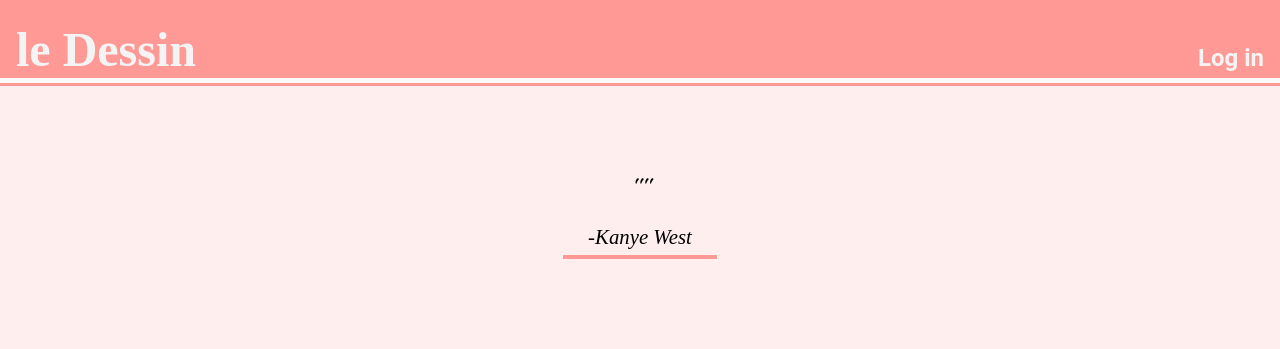
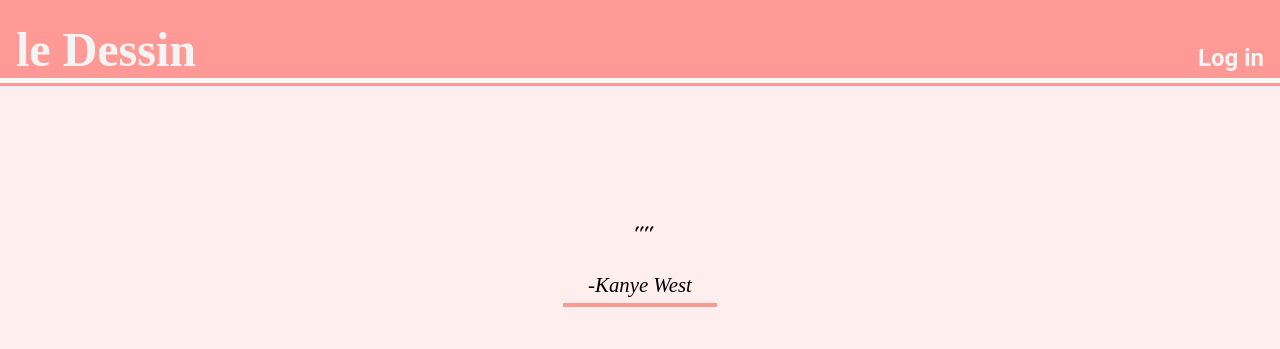
Before and after one commit to adamseth2/le-dessin-react-project, a React (Create React App) app: page /#/ in a window 1280 px wide. Shown: the top 349 px of the page. Built offline with nearby package versions, Linux system fonts and the light colour scheme; no server answers; the database is empty; a web font is replaced by a local one.

Commit message:
added motion frame

```diff
--- a/package.json
+++ b/package.json
@@ -8,10 +8,12 @@
     "@testing-library/user-event": "^7.2.1",
     "firebase": "^7.17.1",
     "font-awesome": "^4.7.0",
+    "framer-motion": "^2.6.6",
     "gh-pages": "^3.1.0",
     "node-sass": "^4.14.1",
     "react": "^16.13.1",
     "react-dom": "^16.13.1",
+    "react-intersection-observer": "^8.27.1",
     "react-router-dom": "^5.2.0",
     "react-scripts": "3.4.1"
   },
--- a/src/components/ArtPageItem.js
+++ b/src/components/ArtPageItem.js
@@ -55,7 +55,9 @@
           </tr>
         </tbody>
       </table>
-      <button className='buy-now'>
+      <button
+        className='buy-now'
+        onClick={() => alert('This feature is not yet implemented ')}>
         <i className='fa fa-shopping-cart'></i> Buy now
       </button>
     </div>
--- a/src/components/Gallery.js
+++ b/src/components/Gallery.js
@@ -10,9 +10,10 @@
       <h1>Gallery</h1>
       <div id='grid-wrapper'>
         {docs &&
-          docs.map(doc => (
+          docs.map((doc, photoNumber) => (
             <GalleryPhoto
               key={doc.id}
+              photoNumber={photoNumber}
               doc={doc}
               setClickedGalleryPhoto={setClickedGalleryPhoto}
             />
--- a/src/components/GalleryPhoto.js
+++ b/src/components/GalleryPhoto.js
@@ -1,11 +1,10 @@
 import React, { useState, useEffect } from 'react';
 import '../scss/GalleryPhoto.scss';
 import { Link } from 'react-router-dom';
-
-function GalleryPhoto({ doc, setClickedGalleryPhoto }) {
+import { motion } from 'framer-motion';
+function GalleryPhoto({ doc, setClickedGalleryPhoto, photoNumber }) {
   const { title, price, description, url, id } = doc;
   const [shortenDescription, setShortenDescription] = useState(false);
-
   const limitDescription = () => {
     const descriptionWordArray = description.split(' ', 16);
     console.log(descriptionWordArray);
@@ -19,17 +18,20 @@
   useEffect(() => {
     limitDescription();
   }, []);
-
   return (
     <Link to={'/Art/' + id} onClick={() => setClickedGalleryPhoto(doc)}>
-      <div className='gallery-photo'>
+      <motion.div
+        className='gallery-photo'
+        initial={{ opacity: 0 }}
+        animate={{ opacity: 1 }}
+        transition={{ delay: 1 + 0.6 * photoNumber }}>
         <img src={url} alt='Artwork' />
         <div className='caption-box'>
           <h3>{title}</h3>
           <p className='description'>{shortenDescription}</p>
           <p className='price'>{price}</p>
         </div>
-      </div>
+      </motion.div>
     </Link>
   );
 }
--- a/src/components/Title.js
+++ b/src/components/Title.js
@@ -1,6 +1,6 @@
 import React, { useState, useEffect } from 'react';
 import { title } from '../scss/Title.module.scss';
-
+import { motion } from 'framer-motion';
 function Title() {
   const [kanyeWestQuote, setKanyeWestQuote] = useState(null);
   const [appropriateQuote, setAppropriateQuote] = useState(false);
@@ -31,12 +31,18 @@
     } else setAppropriateQuote(true);
   }, [kanyeWestQuote]);
   return (
-    <div className={title}>
+    <motion.div
+      className={title}
+      initial={{ opacity: 0 }}
+      animate={{ opacity: 1 }}
+      transition={{ duration: 2 }}
+      // transition={{ delay: 0.5 }}
+    >
       {appropriateQuote && (
         <h2 className='kanye-west-quote'>{kanyeWestQuote}</h2>
       )}
       <p>-Kanye West</p>
-    </div>
+    </motion.div>
   );
 }
 
--- a/src/scss/GalleryPhoto.scss
+++ b/src/scss/GalleryPhoto.scss
@@ -1,11 +1,14 @@
 @import './default/default.scss';
 .gallery-photo {
   color: white;
-  box-shadow: 0px 10px 10px 0 rgba(0,0,0,0.3);
+  box-shadow: 0px 10px 10px 0 rgba(0,0,0,0.5);
   transition: 0.5s;
   margin-bottom: 1rem;
   &:hover {
     transform: scale(1.1);
+  box-shadow: 0px 10px 20px 0 rgba(0,0,0,0.4);
+  z-index: 100000;
+
   }
   img{
     width: 100%;
--- a/src/scss/Title.module.scss
+++ b/src/scss/Title.module.scss
@@ -29,7 +29,7 @@
   }
   @media only screen and (min-width: $computer-size) {
     & {
-        margin: 5rem 20%;
+        margin: 8rem 20% 12rem 20%;
     }
 }
 }
--- a/src/scss/pages/GuestUpload.scss
+++ b/src/scss/pages/GuestUpload.scss
@@ -19,7 +19,7 @@
     input[type="submit"]  {
       margin-top: 8rem;
       margin-bottom: 8rem;
-      width: 60%;
+      width: 100%;
     }
 }
 }
--- a/src/scss/pages/Login.scss
+++ b/src/scss/pages/Login.scss
@@ -8,8 +8,8 @@
 
     // @media only screen and (min-width: $computer-size) {
     //     & {
-    //         // margin: 0rem 30%;
-    //         // max-width: 500px;
+            // margin: 0rem 30%;
+            // max-width: 500px;
     //     }
     // }
 }
```
Also changed, not shown: 1 other file (tests, documents, lock files or other folders).
